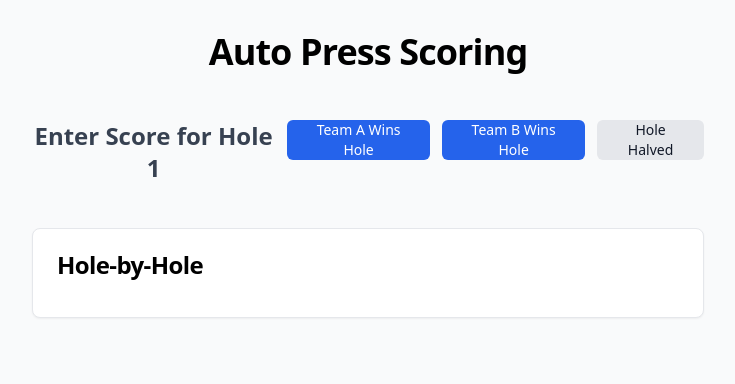
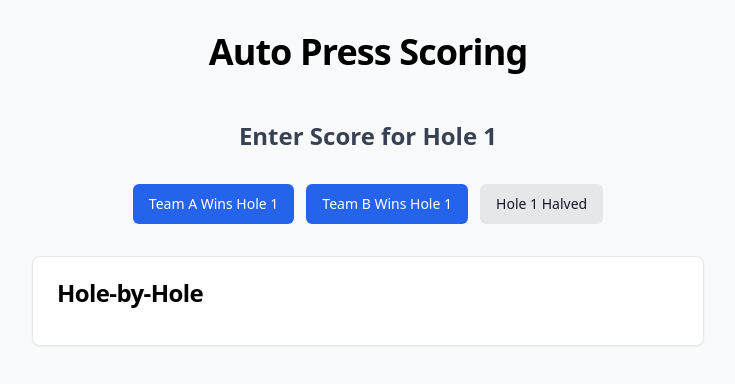
Before and after one commit to SumitBando/autopress-sveltekit, a SvelteKit app: page / in a window 1280 px wide. Shown: the top 384 px of the page, without its empty margins (272-1007 px from the left). Built offline with nearby package versions, Linux system fonts and the light colour scheme.

Commit message:
Move header out of flex

```diff
--- a/src/routes/+page.svelte
+++ b/src/routes/+page.svelte
@@ -164,8 +164,6 @@
         <h1 class="text-4xl font-bold tracking-tight mb-12">Auto Press Scoring</h1>
     </header>
 
-    <!-- Score Buttons -->
-    <div class="flex flex-col sm:flex-row gap-3 justify-center">
       {#if gameOver}
         <div class="text-center">
           <h2 class="text-2xl font-semibold text-gray-700 mb-3">Game Over</h2>
@@ -173,20 +171,23 @@
         </div>
       {:else}
         <h2 class="text-center text-2xl font-semibold text-gray-700 mb-3">Enter Score for Hole {currentHole}</h2>
+        <!-- Score Buttons -->
+        <div class="flex flex-col sm:flex-row gap-3 justify-center">
+
             <button  on:click={() => recordHole('A')} disabled={gameOver}
               class="inline-flex items-center justify-center rounded-md text-sm font-medium transition-colors focus-visible:outline-none focus-visible:ring-2 focus-visible:ring-ring focus-visible:ring-offset-2 disabled:opacity-50 disabled:pointer-events-none ring-offset-background bg-primary text-primary-foreground hover:bg-primary/90 h-10 px-4 py-2 bg-blue-600 text-white">
-            Team A Wins Hole
+                Team A Wins Hole {currentHole}
             </button>
             <button  on:click={() => recordHole('B')} disabled={gameOver}
             class="inline-flex items-center justify-center rounded-md text-sm font-medium transition-colors focus-visible:outline-none focus-visible:ring-2 focus-visible:ring-ring focus-visible:ring-offset-2 disabled:opacity-50 disabled:pointer-events-none ring-offset-background bg-primary text-primary-foreground hover:bg-primary/90 h-10 px-4 py-2 bg-blue-600 text-white">
-            Team B Wins Hole
+                Team B Wins Hole {currentHole}
             </button>
             <button on:click={() => recordHole('Halved')} disabled={gameOver}
               class="inline-flex items-center justify-center rounded-md text-sm font-medium transition-colors focus-visible:outline-none focus-visible:ring-2 focus-visible:ring-ring focus-visible:ring-offset-2 disabled:opacity-50 disabled:pointer-events-none ring-offset-background bg-secondary text-secondary-foreground hover:bg-secondary/80 h-10 px-4 py-2 bg-gray-200 text-gray-900">
-            Hole Halved
+                Hole  {currentHole} Halved
             </button>
+          </div>
       {/if}
-    </div>
 
     <!-- History Section -->
     <div class="rounded-lg border bg-card text-card-foreground shadow-sm bg-white p-6 mt-8">
```
Lines whose indentation alone changed are shown as unchanged.
